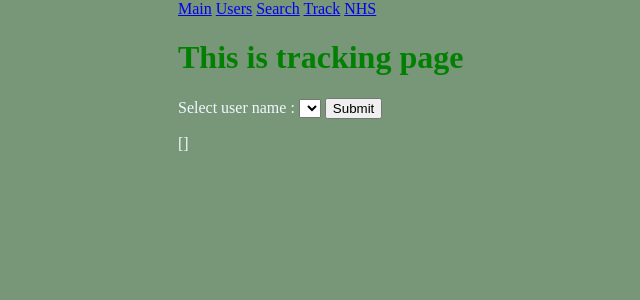
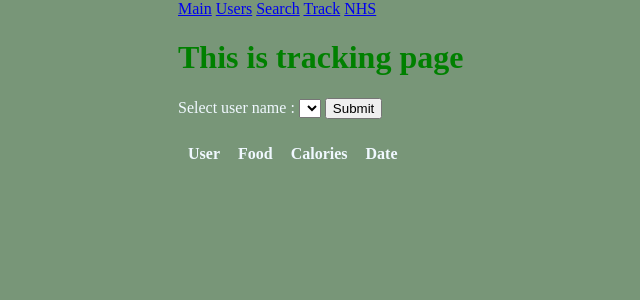
Before and after one commit to Kimovi/MealPlan, a Flask app: page /track in a window 1280 px wide. Shown: the top 300 px of the page, without its empty margins (14-654 px from the left). Run offline with Flask 2, Linux system fonts and the light colour scheme; data that the repository does not hold is empty.

Commit message:
Merge changes, Fix errors

```diff
--- a/app.py
+++ b/app.py
@@ -1,5 +1,5 @@
 import requests
-from requests import Response
+# from requests import Response
 from flask import Flask, render_template, request, redirect
 from flask_sqlalchemy import SQLAlchemy
 
@@ -9,7 +9,7 @@ app.config['SQLALCHEMY_DATABASE_URI'] = "sqlite:///users.sqlite3"
 app.config['SQLALCHEMY_TRACK_MODIFICATIONS'] = False
 
 db = SQLAlchemy(app)
-
+selected_user = None
 class Users(db.Model):
     user_id = db.Column(db.Integer, primary_key=True)
     user_name = db.Column(db.String(100))
@@ -19,7 +19,6 @@ class Users(db.Model):
     allergies = db.Column(db.String(100))
     activeness = db.Column(db.Integer)
     food_data = db.Column(db.Integer, db.ForeignKey('food.food_id'))
-
 
     def __init__(self, user_name, age, gender, diabetes, allergies, activeness):
         self.user_name = user_name
@@ -33,12 +32,15 @@ class Food(db.Model):
     food_id = db.Column(db.Integer, primary_key=True)
     food_name = db.Column(db.String(200))
     calories = db.Column(db.Integer)
+    date = db.Column(db.String(50))
+    user_name = db.Column(db.String(100))
     user_id = db.relationship('Users', backref='food')
 
-    def __init__(self, food_name, calories):
+    def __init__(self, food_name, calories, date, user_name):
         self.food_name = food_name
         self.calories = calories
-
+        self.date = date
+        self.user_name = user_name
 
 db.create_all()
 
@@ -50,7 +52,8 @@ def hello_world():
 @app.route('/search', methods=["GET","POST"])
 def call_api():
     users = db.session.query(Users)
-    user_data = [dict(user_name=user.user_name,
+    user_data = [dict(user_id=user.user_id,
+                      user_name=user.user_name,
                       age=user.age,
                       gender=user.gender,
                       diabetes=user.diabetes,
@@ -65,17 +68,8 @@ def call_api():
     app_id = 'f14b30eb'
     app_key = 'b09c4ad7a4f756f820de23a47aa49963'
     selected_food = request.form.get("selected_food")
-    # if selected_food:
-        # selected_food_info = {'label': selected_food['recipe']['label'], 'calories':selected_food['recipe']['calories'] }
-        # food = json.dumps(selected_food)
-        # print(type(food))
-
     date = request.form.get("date")
-    # 1. Diabetes and No allergies --> later
-    # 2. Diabetes and Peanut
-    # 3. Diabetes and Seafood
-    # 4. Diabetes and Gluten
-    # 5. No Diabetes no allergies --- > do this later!
+    calories = request.form.get("calories")
 
     if selected_user:
         for user in user_data:
@@ -115,12 +109,14 @@ def call_api():
         result = requests.get('{}&q={}&app_id={}&app_key={}'.format(api_address, search_keyword, app_id, app_key))
         search_data = result.json()
 
-    #################### NEED IMPROVEMENT ON FOOD DB ####################
-    food_db = Food(food_name="pizza",
-                   calories=111)
-    db.session.add(food_db)
-    db.session.commit()
-    #################### NEED IMPROVEMENT ON FOOD DB ####################
+    if selected_food:
+        food_db = Food(food_name=selected_food,
+                       calories=calories,
+                       date=date,
+                       user_name=selected_user
+                       )
+        db.session.add(food_db)
+        db.session.commit()
 
     return render_template("search.html",
                            search_data=search_data,
@@ -161,8 +157,10 @@ def track():
 
     food = db.session.query(Food)
     food_db = [dict(food_name=item.food_name,
-                      calories = item.calories
-                      ) for item in food]
+                    calories=item.calories,
+                    date=item.date,
+                    user_name=item.user_name
+                    ) for item in food]
 
     return render_template("track.html", users_data=users_data, food_db=food_db)
 
--- a/templates/track.html
+++ b/templates/track.html
@@ -22,6 +22,20 @@
        <input id="submit" type="submit" value="Submit">
     </form>
 
-  <p>{{ food_db }}</p>
-
+    <table>
+        <tr>
+            <th>User</th>
+            <th>Food</th>
+            <th>Calories</th>
+            <th>Date</th>
+        </tr>
+        {% for i in food_db %}
+        <tr>
+            <td>{{ i.user_name }}</td>
+            <td>{{ i.food_name }}</td>
+            <td>{{ i.calories }}</td>
+            <td>{{ i.date }}</td>
+        </tr>
+        {% endfor %}
+    </table>
   </body>
--- a/templates/users.html
+++ b/templates/users.html
@@ -44,9 +44,9 @@
               <tr>
                 <td><label for="allergies">Allergies</label></td>
                 <td><select name="allergies" >
-                      <option value="Peanut">Peanut-Free</option>
-                      <option value="Shellfish">Crustacean-Free</option>
-                      <option value="Gluten">Gluten-Free</option>
+                      <option value="Peanut">Peanut</option>
+                      <option value="Crustacean">Shellfish</option>
+                      <option value="Gluten">Gluten</option>
                       <option value="No-allergies">No-allergies</option>
                     </select>
                 </td>
```
Also changed, not shown: templates/search.html (+6 -4 lines), users.html (deleted, +0 -105 lines), README.md.
